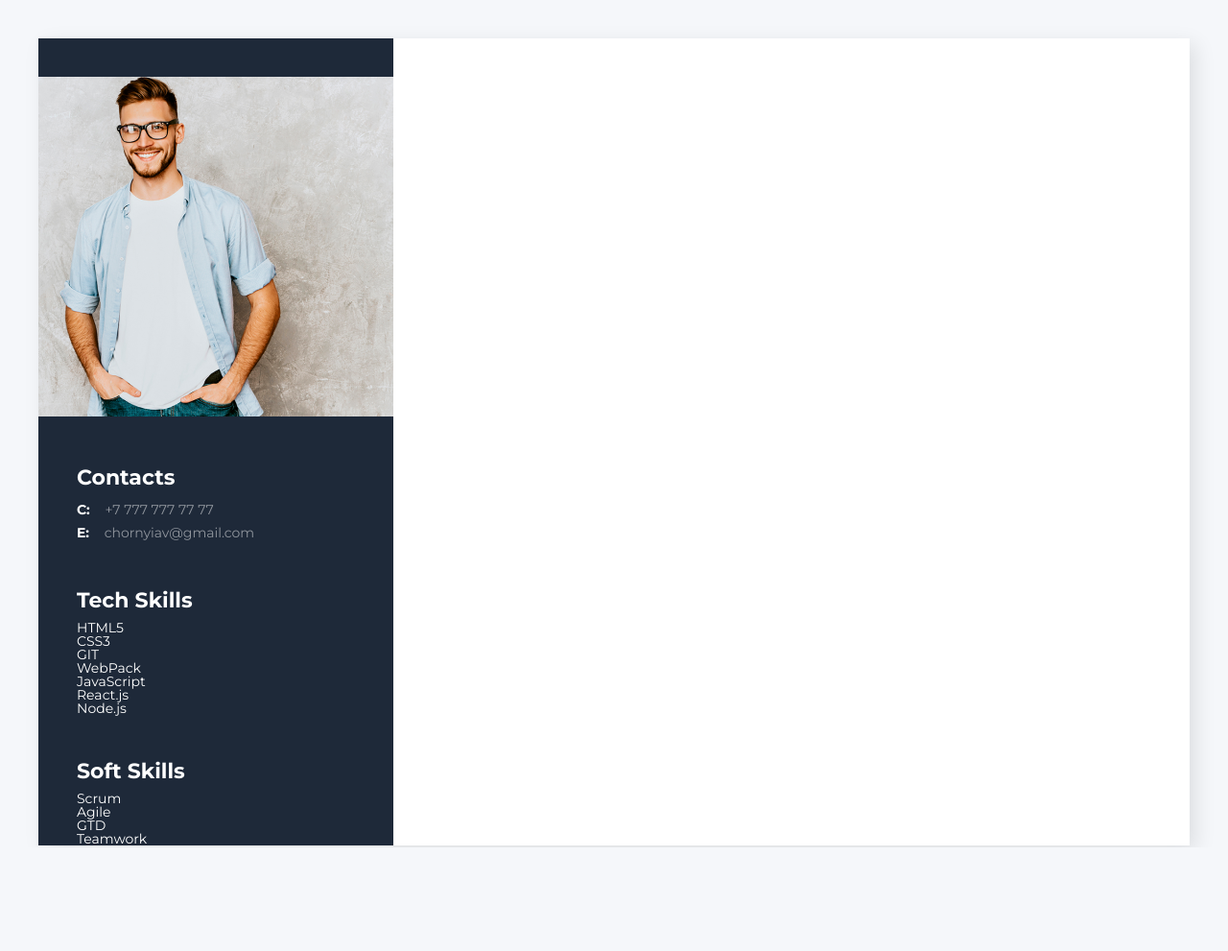
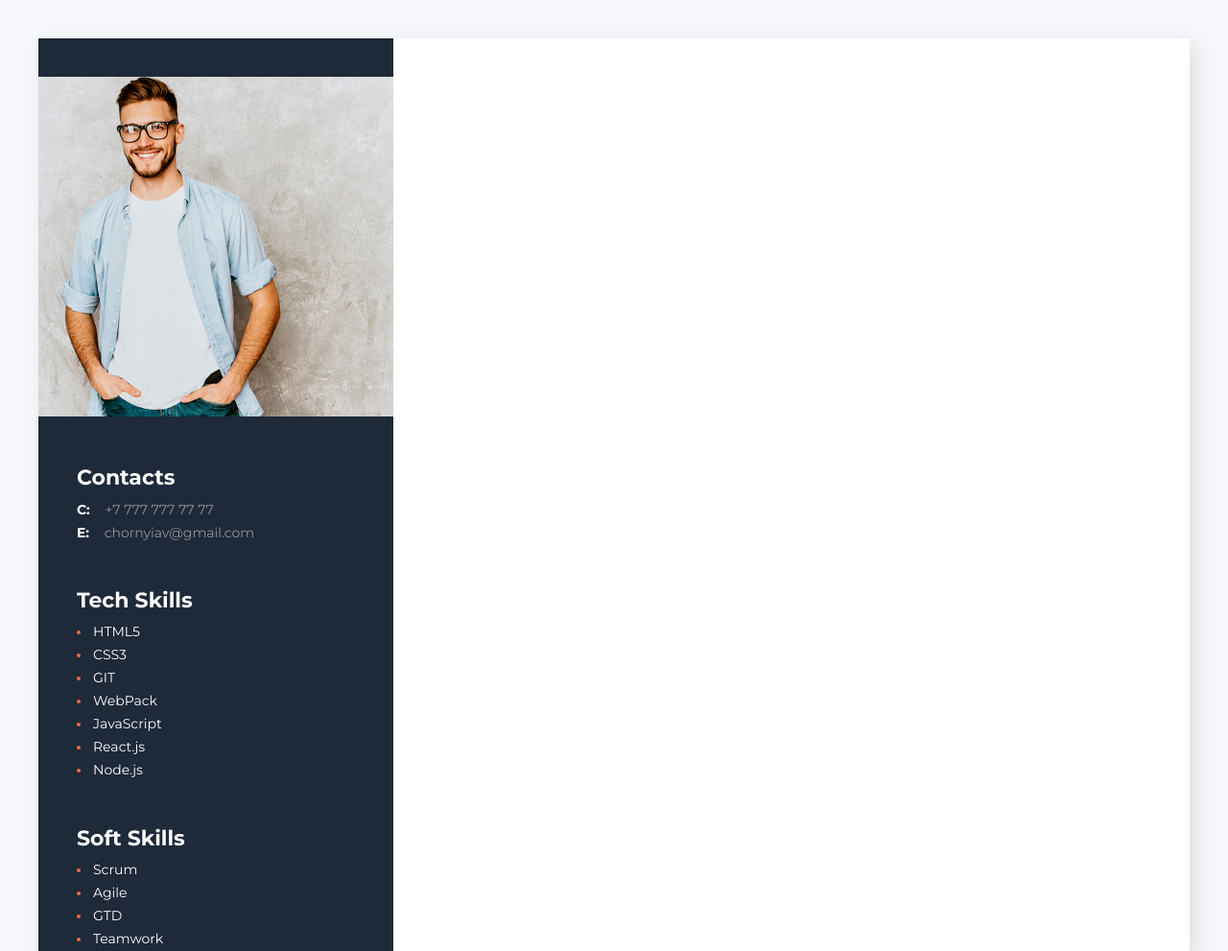
Before and after one commit to linafv/goit-resume-independently, a plain HTML site: page index.html in a window 1280 px wide. Shown: the whole page at 96% size. Before the commit the page ends 883 px from the top, so only its background shows below. Drawn offline with Linux system fonts and the light colour scheme.

Commit message:
Update style.css
Made styling lists in the sidebar: changed the color of the markers list on #fb6d3a with pseudo-class ::marker.

!!! Attention !!!
No support in Internet Explorer, Samsung Internet; Partial support in Safari, Safari on iOS.

```diff
--- a/css/style.css
+++ b/css/style.css
@@ -153,6 +153,18 @@ body {
   margin-bottom: 0;
 }
 
+.sidebar__skills {
+  list-style: disc;
+  list-style: inside;
+}
+
+.sidebar__skills::marker {
+  /*! No support in Internet Explorer, Samsung Internet; Partial support in Safari, Safari on iOS*/
+  color: #fb6d3a;
+  font-size: 12px;
+  line-height: 24px;
+}
+
 .img {
   margin-top: 40px;
   margin-bottom: 50px;
```
